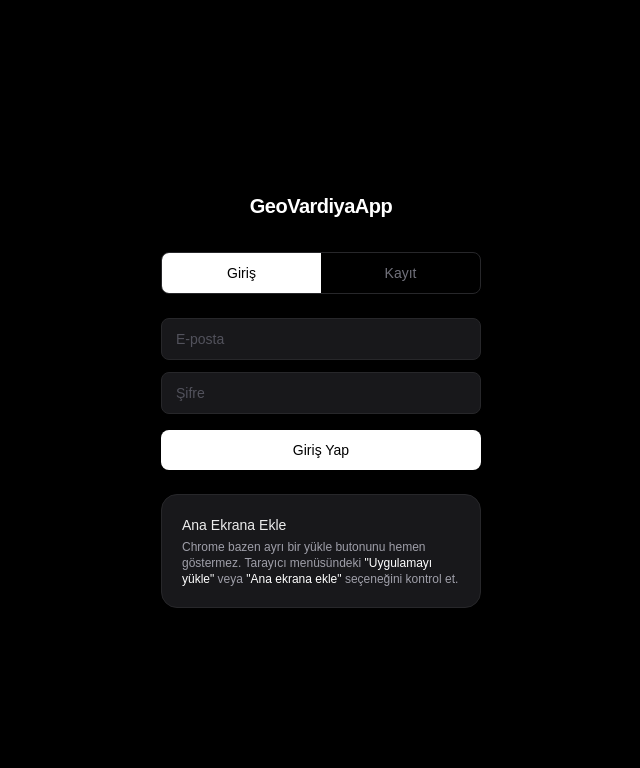
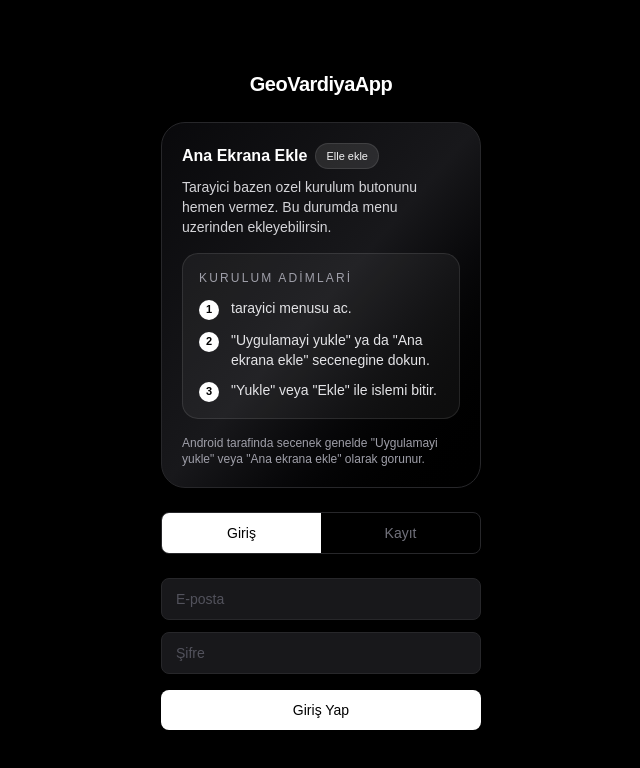
Before and after one commit to tahayunusdemir/geovardiyaapp, a Next.js app: page / in a window 1280 px wide. Shown: the top 768 px of the page, without its empty margins (319-959 px from the left). Built offline with nearby package versions, Linux system fonts and the light colour scheme.

Commit message:
ana ekrana ekle eklendi

```diff
--- a/app/dashboard/employer/page.tsx
+++ b/app/dashboard/employer/page.tsx
@@ -5,6 +5,7 @@ import { useSession, signOut } from 'next-auth/react'
 import { useTheme } from 'next-themes'
 import { Moon, Sun, UserPlus, UserMinus, Search } from 'lucide-react'
 import dynamic from 'next/dynamic'
+import InstallPrompt from '@/components/InstallPrompt'
 
 const WorkplaceMap = dynamic(() => import('./WorkplaceMap'), { ssr: false })
 
@@ -205,6 +206,7 @@ export default function EmployerDashboard() {
       </div>
 
       <div className="max-w-5xl mx-auto p-3 sm:p-6 flex flex-col gap-4 sm:gap-6">
+        <InstallPrompt />
 
         {/* İşyeri Sekmesi */}
         {activeTab === 'ishyeri' && (
--- a/app/page.tsx
+++ b/app/page.tsx
@@ -79,12 +79,16 @@ export default function Page() {
   }
 
   return (
-    <div className="min-h-screen flex items-center justify-center bg-black px-4">
+    <div className="min-h-screen flex items-start justify-center bg-black px-4 py-8 sm:items-center">
       <div className="w-full max-w-xs">
 
-        <h1 className="text-white text-xl font-semibold tracking-tight mb-8 text-center">
+        <h1 className="text-white text-xl font-semibold tracking-tight mb-6 text-center">
           GeoVardiyaApp
         </h1>
+
+        <div className="mb-6">
+          <InstallPrompt />
+        </div>
 
         {/* Tabs */}
         <div className="flex border border-zinc-800 rounded-lg overflow-hidden mb-6">
@@ -186,9 +190,6 @@ export default function Page() {
           </form>
         )}
 
-        <div className="mt-6">
-          <InstallPrompt />
-        </div>
       </div>
     </div>
   )
--- a/components/InstallPrompt.tsx
+++ b/components/InstallPrompt.tsx
@@ -2,66 +2,133 @@
 
 import { useInstallPrompt } from './InstallPromptProvider'
 
+interface InstallGuide {
+  badgeClassName: string
+  badgeLabel: string
+  description: string
+  hint: string
+  steps: string[]
+}
+
 export default function InstallPrompt() {
   const { deferredPrompt, isIOS, isStandalone, isSecureContext, serviceWorkerError, install } =
     useInstallPrompt()
+  const userAgent = typeof navigator === 'undefined' ? '' : navigator.userAgent
+  const isSafari =
+    /Safari/i.test(userAgent) && !/Chrome|CriOS|FxiOS|EdgiOS|OPiOS/i.test(userAgent)
+  const isSamsungBrowser = /SamsungBrowser/i.test(userAgent)
+  const isFirefox = /Firefox|FxiOS/i.test(userAgent)
+  const browserMenuLabel = isSamsungBrowser
+    ? 'Samsung Internet menusu'
+    : isFirefox
+      ? 'Firefox menusu'
+      : 'tarayici menusu'
 
   if (isStandalone) return null
 
-  if (isIOS) {
-    return (
-      <div className="bg-zinc-900 border border-zinc-800 rounded-2xl p-4 sm:p-5">
-        <p className="text-sm font-medium mb-1">Ana Ekrana Ekle</p>
-        <p className="text-xs text-zinc-400">
-          iPhone ve iPad&apos;de kurulum Safari üzerinden yapılır. Safari&apos;de Paylaş{' '}
-          <span className="text-white">⎋</span> tuşuna basıp{' '}
-          <span className="text-white font-medium">&quot;Ana Ekrana Ekle&quot;</span>yi seç.
-        </p>
-      </div>
-    )
-  }
+  let guide: InstallGuide
 
   if (!isSecureContext) {
-    return (
-      <div className="bg-yellow-500/10 border border-yellow-500/20 rounded-2xl p-4 sm:p-5">
-        <p className="text-sm font-medium text-yellow-300 mb-1">PWA Kurulumu Beklemede</p>
-        <p className="text-xs text-zinc-300">
-          Ana ekrana ekleme yalnızca HTTPS veya `localhost` üzerinde görünür. Telefonda yerel IP
-          ile `http://` açıldıysa tarayıcı kurulum akışını ve servis worker&apos;ı engeller.
-        </p>
-      </div>
-    )
-  }
-
-  if (deferredPrompt) {
-    return (
-      <div className="bg-zinc-900 border border-zinc-800 rounded-2xl p-4 sm:p-5 flex items-center justify-between gap-3">
-        <div>
-          <p className="text-sm font-medium">Ana Ekrana Ekle</p>
-          <p className="text-xs text-zinc-400 mt-0.5">Uygulamayı yükle, daha hızlı aç</p>
-        </div>
-        <button
-          onClick={install}
-          className="shrink-0 px-3 py-2 rounded-lg bg-white text-black text-xs font-medium hover:bg-zinc-200 transition-colors"
-        >
-          Yükle
-        </button>
-      </div>
-    )
+    guide = {
+      badgeClassName: 'bg-yellow-500/15 text-yellow-200 border-yellow-500/30',
+      badgeLabel: 'HTTPS gerekli',
+      description:
+        'Bu baglanti guvenli olmadigi icin tarayici ana ekrana ekleme akisini acmaz.',
+      hint: 'Telefonla test ederken HTTPS veya localhost kullanmadan PWA kurulumu cikmaz.',
+      steps: [
+        'Uygulamayi HTTPS uzerinden veya bilgisayarda localhost ile ac.',
+        'Sayfa yeniden yuklenince tarayici menusu icindeki kurulum secenegini kontrol et.',
+        '"Uygulamayi yukle" ya da "Ana ekrana ekle" secenegiyle kurulumu tamamla.',
+      ],
+    }
+  } else if (isIOS) {
+    guide = {
+      badgeClassName: 'bg-sky-500/15 text-sky-100 border-sky-500/30',
+      badgeLabel: 'Safari ile ekle',
+      description:
+        'iPhone ve iPad tarafinda tek tik yukleme yerine Safari paylas menusu kullaniliyor.',
+      hint: isSafari
+        ? 'Paylas dugmesi alt ya da ust barda gorunebilir.'
+        : 'Kurulum secenegi gormek icin sayfayi Safari icinde acman gerekiyor.',
+      steps: [
+        isSafari ? 'Safari icinde bu sayfayi acik tut.' : 'Bu sayfayi Safari ile ac.',
+        'Paylas dugmesine dokun.',
+        '"Ana Ekrana Ekle" secenegini secip "Ekle" ile onayla.',
+      ],
+    }
+  } else if (deferredPrompt) {
+    guide = {
+      badgeClassName: 'bg-emerald-500/15 text-emerald-100 border-emerald-500/30',
+      badgeLabel: 'Hazir',
+      description:
+        'Tarayici uygulamayi yuklemeye hazir. Istersen tek dokunusla kurulumu baslatabilirsin.',
+      hint: 'Buton acilmazsa yine tarayici menusundeki kurulum secenegini kullanabilirsin.',
+      steps: [
+        'Asagidaki "Telefona Yukle" butonuna dokun.',
+        'Tarayicinin acacagi kurulum penceresini onayla.',
+        'Uygulama ana ekrana eklendiginde tarayicidan ayri acilacak.',
+      ],
+    }
+  } else {
+    guide = {
+      badgeClassName: 'bg-white/10 text-zinc-100 border-white/10',
+      badgeLabel: 'Elle ekle',
+      description:
+        'Tarayici bazen ozel kurulum butonunu hemen vermez. Bu durumda menu uzerinden ekleyebilirsin.',
+      hint: 'Android tarafinda secenek genelde "Uygulamayi yukle" veya "Ana ekrana ekle" olarak gorunur.',
+      steps: [
+        `${browserMenuLabel} ac.`,
+        '"Uygulamayi yukle" ya da "Ana ekrana ekle" secenegine dokun.',
+        '"Yukle" veya "Ekle" ile islemi bitir.',
+      ],
+    }
   }
 
   return (
-    <div className="bg-zinc-900 border border-zinc-800 rounded-2xl p-4 sm:p-5">
-      <p className="text-sm font-medium mb-1">Ana Ekrana Ekle</p>
-      <p className="text-xs text-zinc-400">
-        Chrome bazen ayrı bir yükle butonunu hemen göstermez. Tarayıcı menüsündeki{' '}
-        <span className="text-white font-medium">&quot;Uygulamayı yükle&quot;</span> veya{' '}
-        <span className="text-white font-medium">&quot;Ana ekrana ekle&quot;</span> seçeneğini
-        kontrol et.
-      </p>
+    <section className="rounded-3xl border border-zinc-800 bg-gradient-to-br from-zinc-950 via-zinc-900 to-black p-5 text-white shadow-[0_20px_60px_rgba(0,0,0,0.35)]">
+      <div className="flex flex-col gap-3 sm:flex-row sm:items-start sm:justify-between">
+        <div className="min-w-0">
+          <div className="flex items-center gap-2 flex-wrap">
+            <p className="text-base font-semibold">Ana Ekrana Ekle</p>
+            <span className={`inline-flex items-center rounded-full border px-2.5 py-1 text-[11px] font-medium ${guide.badgeClassName}`}>
+              {guide.badgeLabel}
+            </span>
+          </div>
+          <p className="mt-2 text-sm text-zinc-300">{guide.description}</p>
+        </div>
+
+        {deferredPrompt && isSecureContext && !isIOS && (
+          <button
+            onClick={install}
+            className="shrink-0 rounded-xl bg-white px-4 py-2.5 text-sm font-semibold text-black transition-colors hover:bg-zinc-200"
+          >
+            Telefona Yukle
+          </button>
+        )}
+      </div>
+
+      <div className="mt-4 rounded-2xl border border-white/10 bg-white/5 p-4">
+        <p className="text-xs font-medium uppercase tracking-[0.18em] text-zinc-400">
+          Kurulum Adimlari
+        </p>
+        <ol className="mt-3 flex flex-col gap-2.5 text-sm text-zinc-200">
+          {guide.steps.map((step, index) => (
+            <li key={step} className="flex items-start gap-3">
+              <span className="mt-0.5 inline-flex h-5 w-5 shrink-0 items-center justify-center rounded-full bg-white text-[11px] font-bold text-black">
+                {index + 1}
+              </span>
+              <span>{step}</span>
+            </li>
+          ))}
+        </ol>
+      </div>
+
+      <p className="mt-4 text-xs text-zinc-400">{guide.hint}</p>
       {serviceWorkerError && (
-        <p className="text-xs text-red-400 mt-2">Servis worker kaydı başarısız: {serviceWorkerError}</p>
+        <p className="mt-3 rounded-xl border border-red-500/20 bg-red-500/10 px-3 py-2 text-xs text-red-300">
+          Servis worker kaydi basarisiz: {serviceWorkerError}
+        </p>
       )}
-    </div>
+    </section>
   )
 }
```
